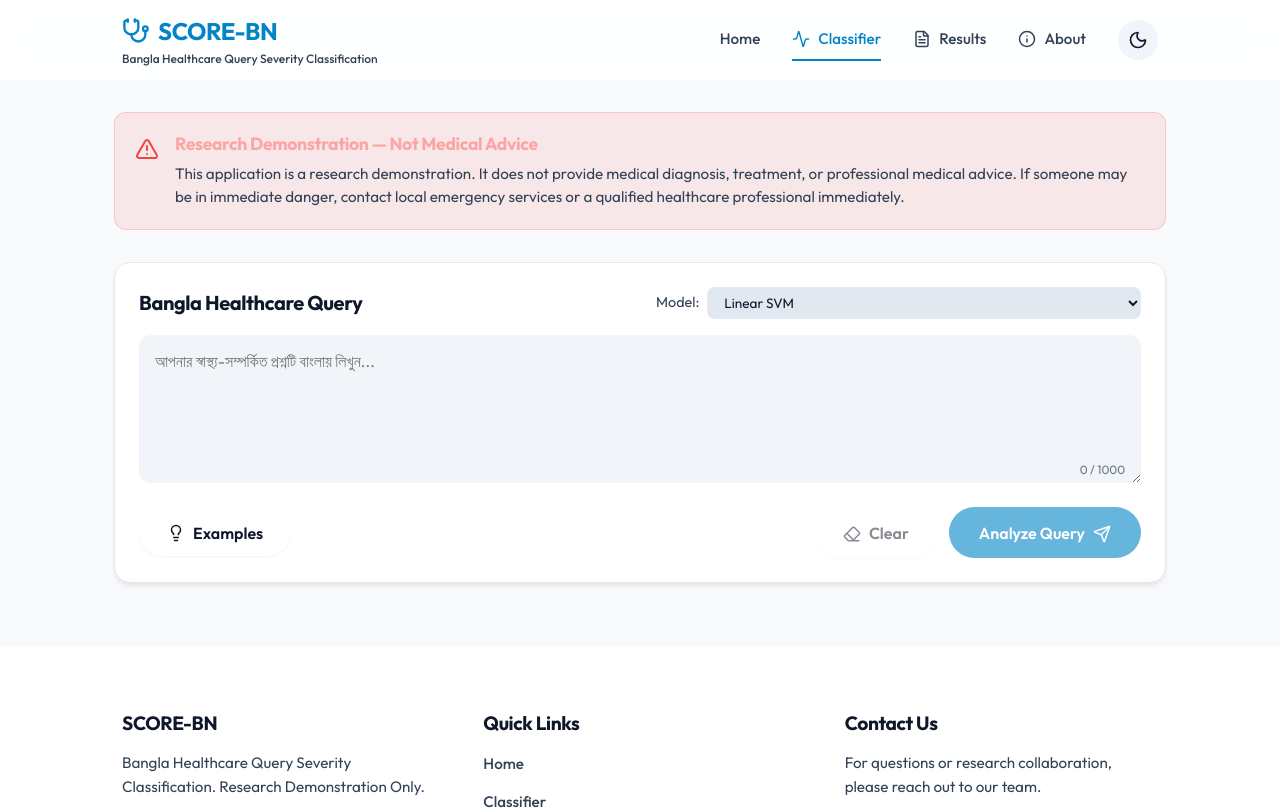
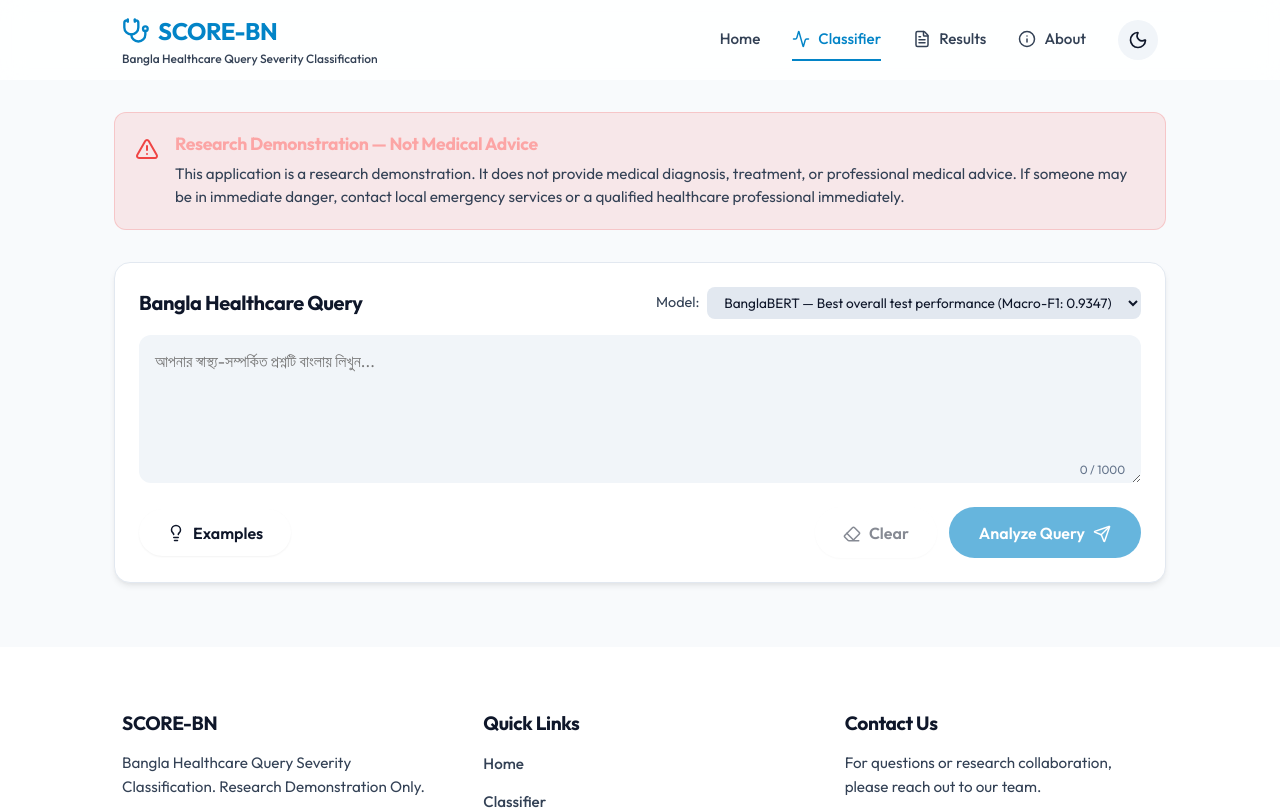
Before and after one commit to anushka06onu/SCORE_BN, a React app in the folder frontend/: page /classifier in a window 1280 px wide. Shown: the top 810 px of the page. Built offline with nearby package versions, Linux system fonts and the light colour scheme; the HTML template or start-up script is replaced by a standard one.

Commit message:
Completely remove DL model restriction from frontend

```diff
--- a/frontend/src/components/QueryForm.jsx
+++ b/frontend/src/components/QueryForm.jsx
@@ -10,7 +10,7 @@ const exampleQueries = [
 
 const QueryForm = ({ onAnalyze, isLoading }) => {
   const [query, setQuery] = useState('');
-  const [selectedModel, setSelectedModel] = useState('Linear SVM');
+  const [selectedModel, setSelectedModel] = useState('BanglaBERT');
   const [isExampleOpen, setIsExampleOpen] = useState(false);
 
   const MAX_LENGTH = 1000;
@@ -27,10 +27,6 @@ const QueryForm = ({ onAnalyze, isLoading }) => {
   const handleSubmit = (e) => {
     e.preventDefault();
     if (query.trim().length >= 3 && !isLoading) {
-      if (["BanglaBERT", "SCORE-BN", "CNN", "BiGRU", "BiLSTM"].includes(selectedModel)) {
-        alert("⚠️ Cloud Memory Limit:\n\nDeep Learning models (like BanglaBERT) require over 16GB of RAM and have been temporarily disabled on this free cloud server.\n\nPlease select a Classical Model (e.g., Linear SVM or XGBoost) from the dropdown to test the live API!");
-        return;
-      }
       onAnalyze(query, selectedModel);
     }
   };
```
